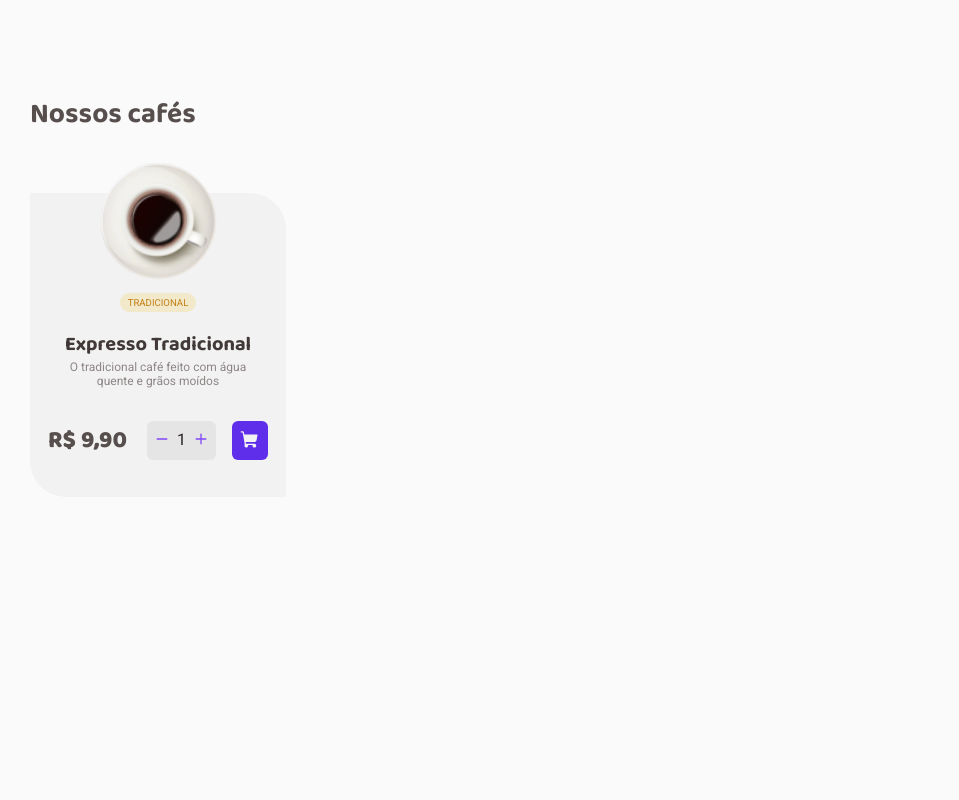
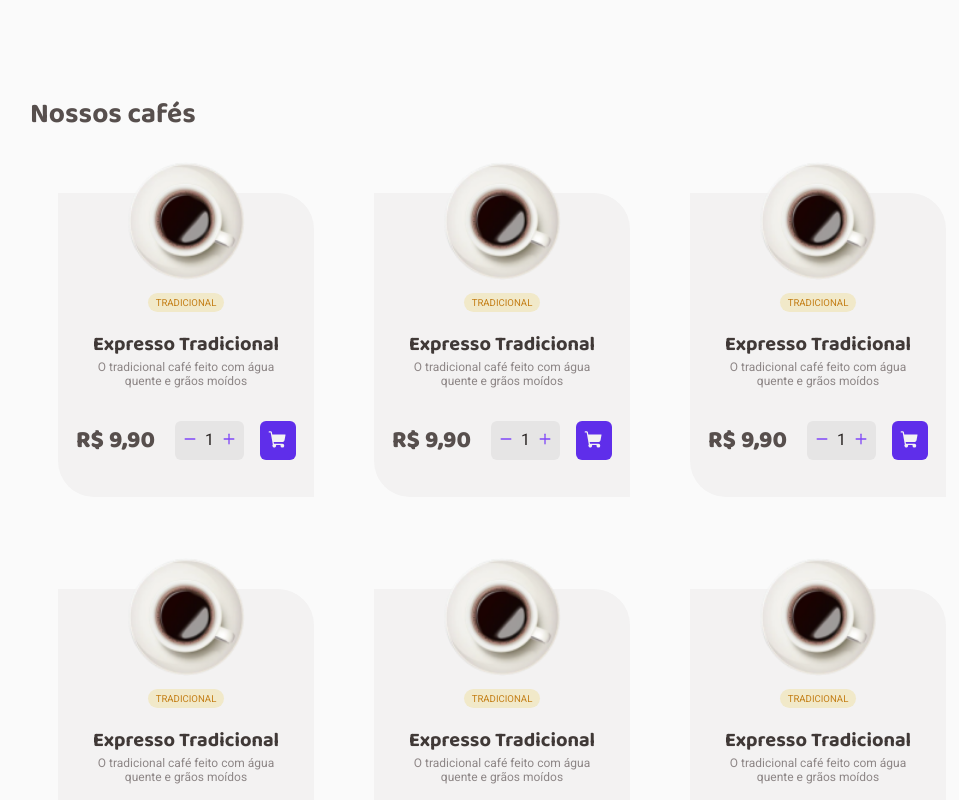
Before and after one commit to VitorFernandes-JS/02-desafio-coffee-delivery, a React (Vite) app: page / in a window 1280 px wide. Shown: the part 600-1400 px from the top of the page, without its empty margins (130-1089 px from the left). Before the commit the page ends 1097 px from the top, so only its background shows below. Built offline with nearby package versions, Linux system fonts and the light colour scheme.

Commit message:
fix: changes in Home

```diff
--- a/src/components/Card/style.ts
+++ b/src/components/Card/style.ts
@@ -4,8 +4,9 @@ export const DivCard = styled.div`
   display: flex;
   flex-direction: column;
   align-items: center;
-  margin-left: 10rem;
+  margin-left: 3.75rem;
   margin-top: 3.5rem;
+  margin-bottom: 2.25rem;
 
   width: 16rem;
   height: 19rem;
@@ -115,4 +116,7 @@ export const ButtonToCart = styled.button`
 
   border-radius: 6px;
 
+  &:hover {
+    opacity: 0.8;
+  }
 `;
--- a/src/pages/Home/index.tsx
+++ b/src/pages/Home/index.tsx
@@ -1,7 +1,9 @@
 import { Card } from "../../components/Card";
 import { Header } from "../../components/Header";
 import { InformationsCoffee } from "../../components/InformationsCoffee";
-import { TitleMenu } from "./style";
+import { ContainerMenu, TitleMenu } from "./style";
+
+import { coffee } from "../../utils/coffee";
 
 export function Home() {
   return (
@@ -10,7 +12,20 @@ export function Home() {
       <InformationsCoffee />
 
       <TitleMenu>Nossos cafés</TitleMenu>
-      <Card/>
+      <ContainerMenu>
+        {coffee.map((item) => {
+          return (
+            <Card
+            // key={item.id}
+            // title={item.title}
+            // description={item.description}
+            // category={item.category}
+            // value={item.value}
+            // img={item.image}
+            />
+          );
+        })}
+      </ContainerMenu>
     </div>
   );
 }
--- a/src/pages/Home/style.ts
+++ b/src/pages/Home/style.ts
@@ -7,3 +7,11 @@ export const TitleMenu = styled.span`
   font-weight: "Bold";
   font-family: "Baloo 2", sans-serif;
 `;
+
+export const ContainerMenu = styled.div`
+  display: flex;
+  flex-wrap: wrap;
+
+  overflow: hidden;
+  padding: 0 8rem;
+`
```
